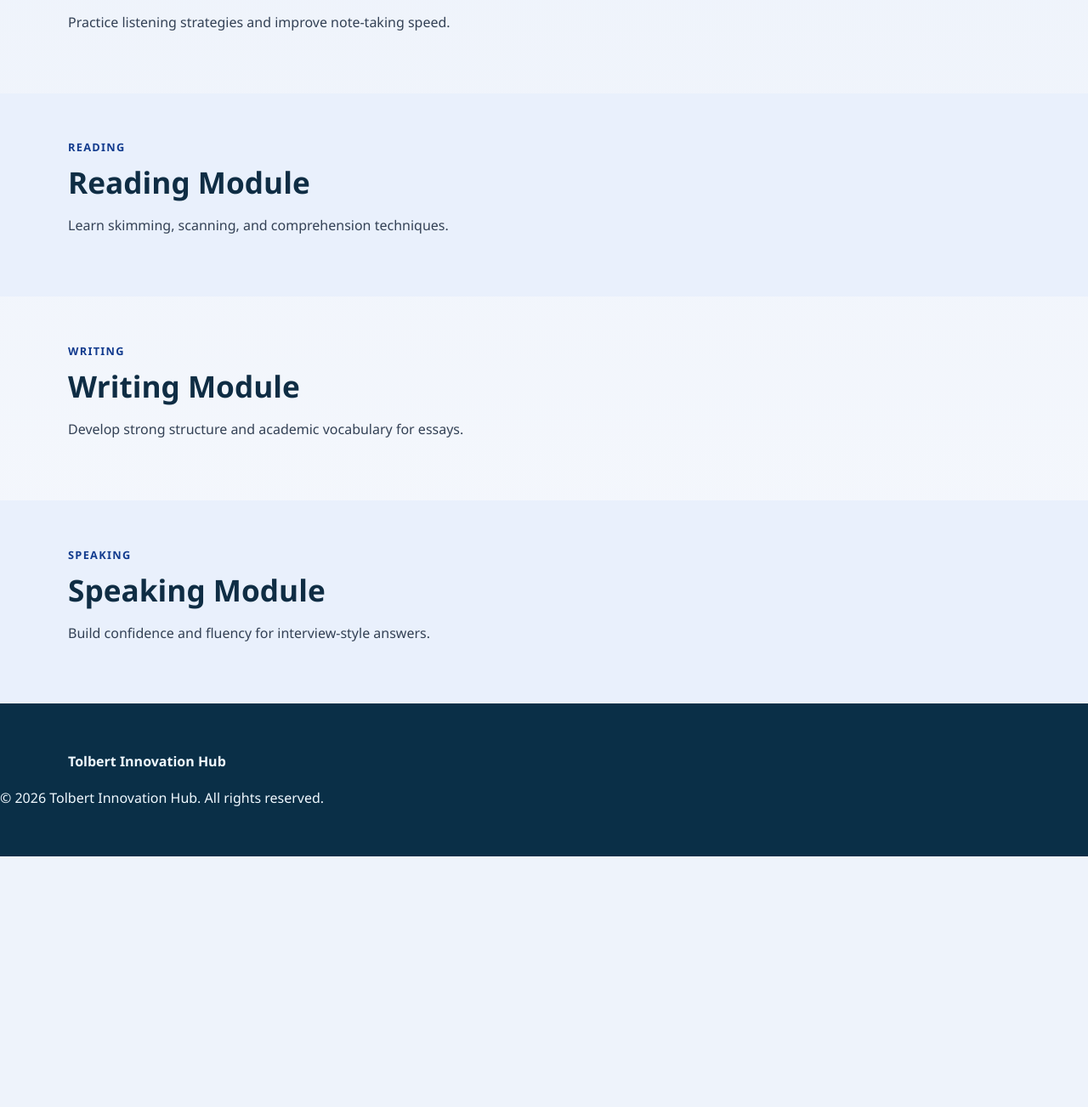
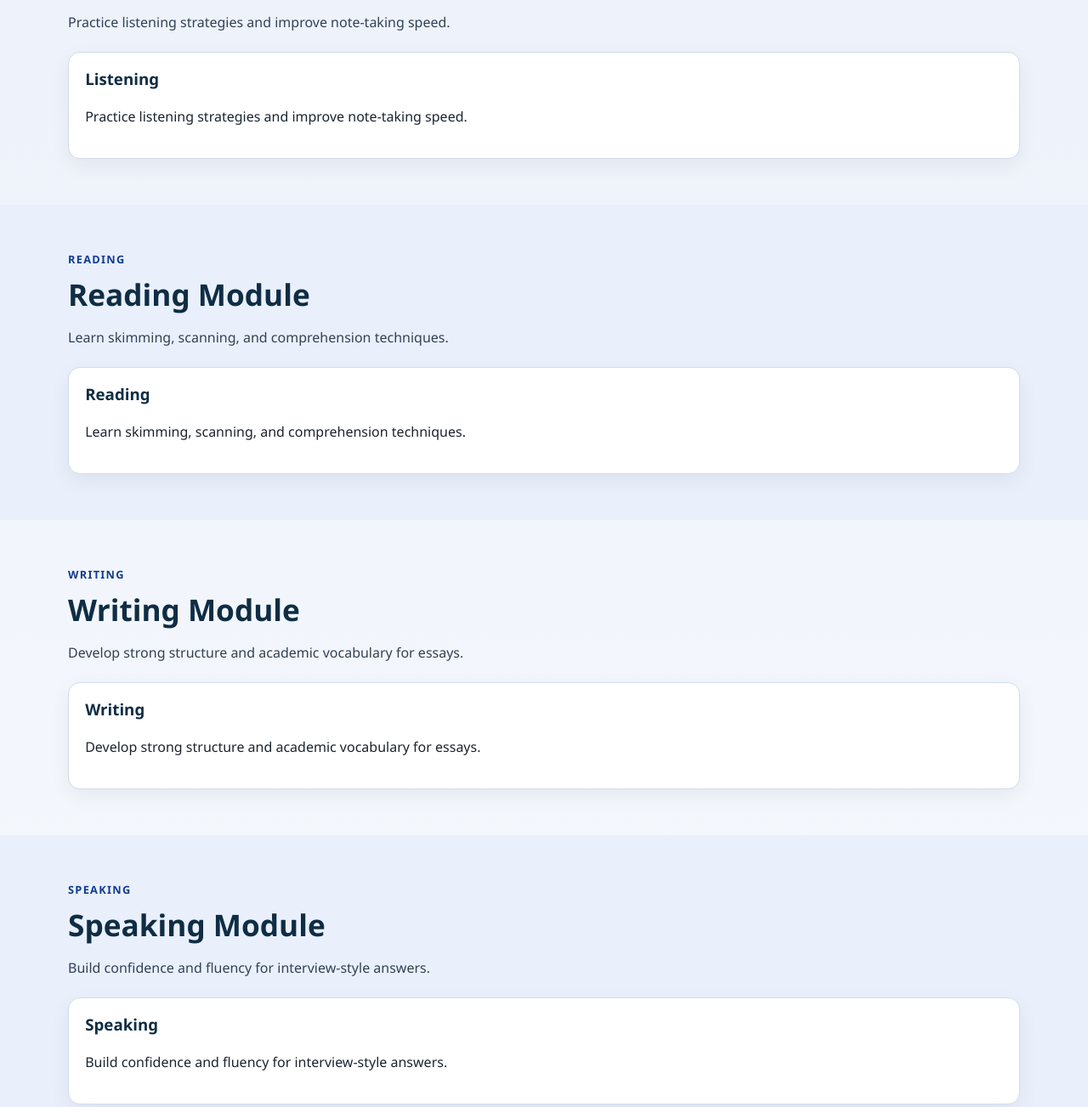
Before and after one commit to tolbertssamuel-oss/Tolbertinnovationhubliberia, a plain HTML site: page ielts-toefl.html in a window 1280 px wide. Shown: the part 812-2115 px from the top of the page at 85% size. Before the commit the page ends 1820 px from the top, so only its background shows below. Drawn offline with Linux system fonts and the light colour scheme.

Commit message:
Add e-learning module cards to IELTS/TOEFL page

```diff
--- a/ielts-toefl.html
+++ b/ielts-toefl.html
@@ -60,6 +60,12 @@
         <p class="section-label">Listening</p>
         <h2>Listening Module</h2>
         <p class="section-intro">Practice listening strategies and improve note-taking speed.</p>
+        <div class="cards">
+          <article class="card">
+            <h3>Listening</h3>
+            <p>Practice listening strategies and improve note-taking speed.</p>
+          </article>
+        </div>
       </div>
     </section>
 
@@ -68,6 +74,12 @@
         <p class="section-label">Reading</p>
         <h2>Reading Module</h2>
         <p class="section-intro">Learn skimming, scanning, and comprehension techniques.</p>
+        <div class="cards">
+          <article class="card">
+            <h3>Reading</h3>
+            <p>Learn skimming, scanning, and comprehension techniques.</p>
+          </article>
+        </div>
       </div>
     </section>
 
@@ -76,6 +88,12 @@
         <p class="section-label">Writing</p>
         <h2>Writing Module</h2>
         <p class="section-intro">Develop strong structure and academic vocabulary for essays.</p>
+        <div class="cards">
+          <article class="card">
+            <h3>Writing</h3>
+            <p>Develop strong structure and academic vocabulary for essays.</p>
+          </article>
+        </div>
       </div>
     </section>
 
@@ -84,6 +102,12 @@
         <p class="section-label">Speaking</p>
         <h2>Speaking Module</h2>
         <p class="section-intro">Build confidence and fluency for interview-style answers.</p>
+        <div class="cards">
+          <article class="card">
+            <h3>Speaking</h3>
+            <p>Build confidence and fluency for interview-style answers.</p>
+          </article>
+        </div>
       </div>
     </section>
   </main>
```
